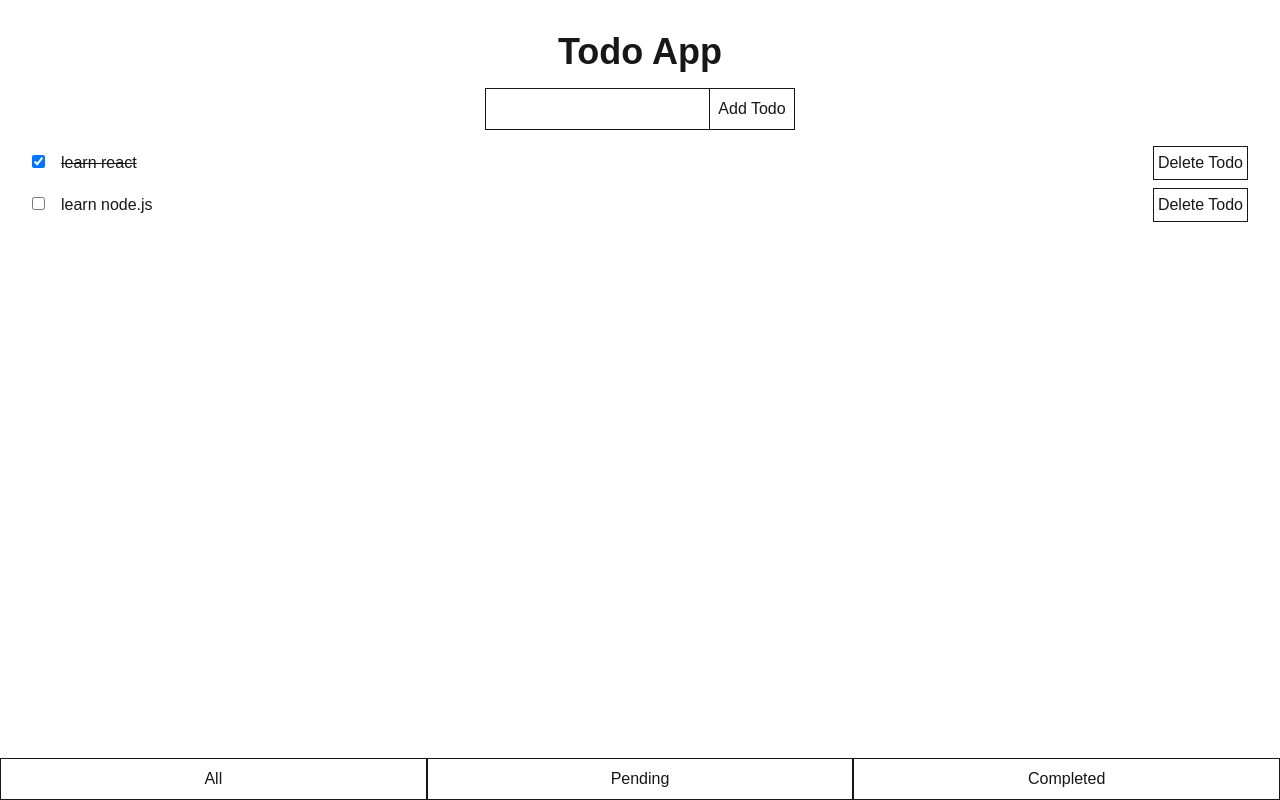
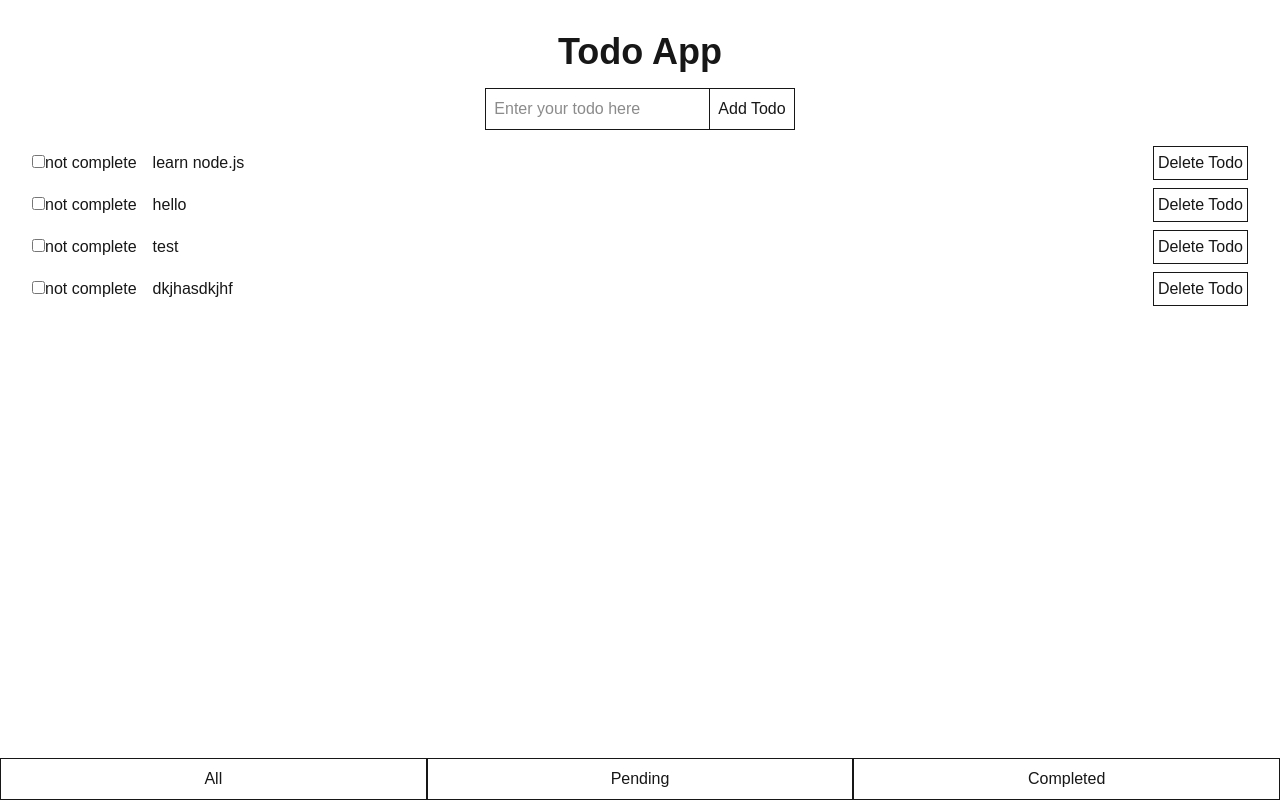
Before and after one commit to the-special-character/eduramp-training, a Next.js app: page / in a window 1280 px wide. Built offline with nearby package versions, Linux system fonts and the light colour scheme; data requests are answered from the project's data file.

Commit message:
commit code

```diff
--- /dev/null
+++ b/app/actions.ts
@@ -0,0 +1,48 @@
+"use server"
+import axios from "axios";
+import { revalidatePath } from "next/cache";
+
+export async function addTodoAction(formData) {
+  try {
+    // make api call to check duplicate entry
+    const todoText = String(formData.get("todoText") ?? "").trim();
+    const response = await axios.post("http://localhost:8000/todoList", {
+      text: todoText,
+      isDone: false,
+    });
+    revalidatePath("/")
+  } catch (error) {
+
+  }
+}
+
+export async function updateTodoAction(todoData, formData) {
+  try {
+    // make api call to check duplicate entry
+
+    const isDone = Boolean(formData.get("isCompleted"))
+
+
+    const { data } = await axios.put(`http://localhost:8000/todoList/${todoData.id}`, {
+      ...todoData,
+      isDone
+    });
+
+    console.log(data);
+
+    revalidatePath("/")
+  } catch (error) {
+    console.log(error);
+
+  }
+}
+
+export async function deleteTodoAction(id, formData) {
+  try {
+    // make api call to check duplicate entry
+    const response = await axios.delete(`http://localhost:8000/todoList/${id}`);
+    revalidatePath("/")
+  } catch (error) {
+
+  }
+}
--- a/app/layout.tsx
+++ b/app/layout.tsx
@@ -1,7 +1,6 @@
 import type { Metadata } from "next";
 import { Geist, Geist_Mono } from "next/font/google";
 import "./globals.css";
-import { TodoProvider } from "@/context/todoContext";
 
 const geistSans = Geist({
   variable: "--font-geist-sans",
@@ -24,9 +23,7 @@ export default function RootLayout({ children }: LayoutProps<"/">) {
       lang="en"
       className={`${geistSans.variable} ${geistMono.variable} h-full antialiased`}
     >
-      <TodoProvider>
-        <body className="min-h-full flex flex-col">{children}</body>
-      </TodoProvider>
+      <body className="min-h-full flex flex-col">{children}</body>
     </html>
   );
 }
--- a/app/page.tsx
+++ b/app/page.tsx
@@ -1,7 +1,7 @@
-"use client";
 import TodoFilter from "@/components/TodoFilter";
 import TodoForm from "@/components/TodoForm";
 import TodoList from "@/components/TodoList";
+
 
 export default function Home() {
   return (
--- a/components/TodoFilter/index.tsx
+++ b/components/TodoFilter/index.tsx
@@ -1,29 +1,21 @@
-import { TodoContext } from "@/context/todoContext";
-import { useContext } from "react";
-
 export default function TodoFilter() {
-  const { changeFilterType } = useContext(TodoContext);
-
   return (
     <footer className="flex ">
       <button
         type="button"
         className="flex-1 border p-2"
-        onClick={() => changeFilterType("all")}
       >
         All
       </button>
       <button
         type="button"
         className="flex-1 border p-2"
-        onClick={() => changeFilterType("pending")}
       >
         Pending
       </button>
       <button
         type="button"
         className="flex-1 border p-2"
-        onClick={() => changeFilterType("completed")}
       >
         Completed
       </button>
--- a/components/TodoForm/index.tsx
+++ b/components/TodoForm/index.tsx
@@ -1,20 +1,22 @@
-import { TodoContext } from "@/context/todoContext";
-import { useContext } from "react";
+
+import { addTodoAction } from "@/app/actions";
 
 export default function TodoForm() {
-  const { addTodo, todoTextInputRef } = useContext(TodoContext);
-
   return (
-    <form className="flex" onSubmit={addTodo}>
+    <form action={addTodoAction} className="flex">
       <div>
         <label htmlFor="todo-text" className="sr-only">
           Enter Todo
         </label>
         <input
-          ref={todoTextInputRef}
           type="text"
+          placeholder="Enter your todo here"
           id="todo-text"
+          name="todoText"
           className="border border-r-0 p-2"
+          required
+          maxLength={200}
+          autoComplete="off"
         />
       </div>
       <button type="submit" className="border p-2">
--- a/components/TodoList/index.tsx
+++ b/components/TodoList/index.tsx
@@ -1,21 +1,17 @@
-import { TodoContext } from "@/context/todoContext";
-import { useContext } from "react";
+import axios from "axios";
+import { notFound } from "next/navigation";
 import TodoListItem from "../TodoListItem";
 
-export default function TodoList() {
-  const { todoList, updateTodo, deleteTodo } = useContext(TodoContext);
+export default async function TodoList() {
+  const { data } = await axios.get("http://localhost:8000/todoList");
+
+  if (!data) notFound();
 
   return (
     <ul className="flex flex-col gap-2 w-full">
-      {todoList
-        .map((list) => (
-          <TodoListItem
-            key={list.id}
-            data={list}
-            updateTodo={updateTodo}
-            deleteTodo={deleteTodo}
-          />
-        ))}
+      {data.map((x) => (
+        <TodoListItem key={x.id} data={x} />
+      ))}
     </ul>
   );
 }
--- a/components/TodoListItem/index.tsx
+++ b/components/TodoListItem/index.tsx
@@ -1,18 +1,25 @@
-export default function TodoListItem({ data, updateTodo, deleteTodo }) {
+import { deleteTodoAction, updateTodoAction } from "@/app/actions";
+
+export default function TodoListItem({ data }) {
+  const deleteTodoActionWithId = deleteTodoAction.bind(null, data.id)
+  const updateTodoActionWithData = updateTodoAction.bind(null, data);
   return (
     <li>
       <div className="flex items-center gap-4">
-        <div>
+        <form action={updateTodoActionWithData}>
           <label htmlFor="is-complete" className="sr-only">
             Complete Todo
           </label>
           <input
             type="checkbox"
             id="is-complete"
-            checked={data.isDone}
-            onChange={() => updateTodo({...data, isDone: !data.isDone})}
+            name="isCompleted"
+            value={data.isDone}
           />
-        </div>
+          <button type="submit">{
+            data.isDone ? 'complete' : 'not complete'
+            }</button>
+        </form>
         <p
           className="flex-1"
           style={{
@@ -21,9 +28,11 @@ export default function TodoListItem({ data, updateTodo, deleteTodo }) {
         >
           {data.text}
         </p>
-        <button type="button" className="border p-1" onClick={() => deleteTodo(data)}>
-          Delete Todo
-        </button>
+        <form action={deleteTodoActionWithId}>
+          <button type="submit" className="border p-1">
+            Delete Todo
+          </button>
+        </form>
       </div>
     </li>
   );
--- a/context/todoContext.tsx
+++ /dev/null
@@ -1,113 +0,0 @@
-"use client";
-import axios from "axios";
-import { createContext, useEffect, useRef, useState } from "react";
-
-export const TodoContext = createContext();
-
-export const TodoProvider = ({ children }) => {
-  const [todoList, setTodoList] = useState([]);
-  const [selectedTodos, setSelectedTodos] = useState([]);
-  const [filterType, setFilterType] = useState("all");
-  const todoTextInputRef = useRef();
-
-  const loadTodo = async (ft = "all") => {
-    try {
-      let url = "http://localhost:8000/todoList";
-      if (ft !== "all") {
-        url = `${url}?isDone=${ft === "completed"}`;
-      }
-
-      const response = await axios.get(url);
-      setTodoList(response.data);
-    } catch (error) {}
-  };
-
-  const addTodo = async (e) => {
-    try {
-      e.preventDefault();
-      const todoText = todoTextInputRef.current;
-      if (todoText) {
-        const todoValue = todoText.value;
-        const response = await axios.post("http://localhost:8000/todoList", {
-          text: todoValue,
-          isDone: false,
-        });
-        setTodoList((prev) => [...prev, response.data]);
-        todoText.value = "";
-      }
-    } catch (error) {}
-  };
-
-  const updateTodo = async (todo) => {
-    try {
-      const index = todoList.findIndex((x) => x.id === todo.id);
-
-      const response = await axios.put(
-        `http://localhost:8000/todoList/${todo.id}`,
-        todo,
-      );
-
-      setTodoList((prev) => {
-        return [
-          ...prev.slice(0, index),
-          response.data,
-          ...prev.slice(index + 1),
-        ];
-      });
-
-      setSelectedTodos((prev) => {
-        const selectedIndex = prev.findIndex((x) => x === todo.id);
-        if (selectedIndex === -1 && todo.isDone) {
-          return [...prev, todo.id];
-        } else {
-          return [
-            ...prev.slice(0, selectedIndex),
-            ...prev.slice(selectedIndex + 1),
-          ];
-        }
-      });
-    } catch (error) {}
-  };
-
-  const deleteTodo = async (todo) => {
-    try {
-      const index = todoList.findIndex((x) => x.id === todo.id);
-
-      await axios.delete(`http://localhost:8000/todoList/${todo.id}`, todo);
-
-      setTodoList((prev) => {
-        return [...prev.slice(0, index), ...prev.slice(index + 1)];
-      });
-    } catch (error) {}
-  };
-
-  const deleteAllSelected = () => {
-    setTodoList((prev) => prev.filter((x) => !selectedTodos.includes(x.id)));
-  };
-
-  const changeFilterType = (type) => {
-    loadTodo(type);
-    setFilterType(type);
-  };
-
-  useEffect(() => {
-    loadTodo();
-  }, []);
-
-  return (
-    <TodoContext.Provider
-      value={{
-        todoList,
-        filterType,
-        addTodo,
-        updateTodo,
-        deleteTodo,
-        deleteAllSelected,
-        changeFilterType,
-        todoTextInputRef,
-      }}
-    >
-      {children}
-    </TodoContext.Provider>
-  );
-};
--- a/db.json
+++ b/db.json
@@ -1,14 +1,24 @@
 {
   "todoList": [
-    {
-      "text": "learn react",
-      "isDone": true,
-      "id": "lxp16bwV4-c"
-    },
     {
       "text": "learn node.js",
       "isDone": false,
       "id": "wZhH-zJmcjU"
+    },
+    {
+      "text": "hello",
+      "isDone": false,
+      "id": "qBimwMbVtM8"
+    },
+    {
+      "text": "test",
+      "isDone": false,
+      "id": "1C0O4QMzNDc"
+    },
+    {
+      "text": "dkjhasdkjhf",
+      "isDone": false,
+      "id": "cnt5KBQHmXI"
     }
   ],
   "$schema": "./node_modules/json-server/schema.json"
```
